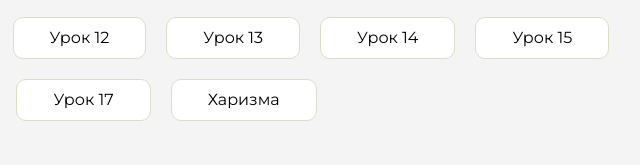
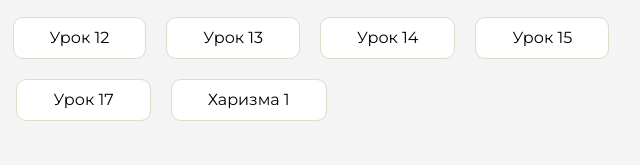
Before and after one commit to kirobrand/homework, a plain HTML site: page index.html in a window 1280 px wide. Shown: the part 345-510 px from the top of the page, 594-1234 px from the left. Drawn offline with Linux system fonts and the light colour scheme.

Commit message:
Update index.html

```diff
--- a/index.html
+++ b/index.html
@@ -144,7 +144,7 @@
                         <a href="wake-bake/index.html">Урок 17</a>
                     </li>
                     <li class="content__list-item">
-                        <a href="xarizma/index.html">Харизма</a>
+                        <a href="xarizma/index.html">Харизма 1</a>
                     </li>
                 </ul>
             </div>
```
